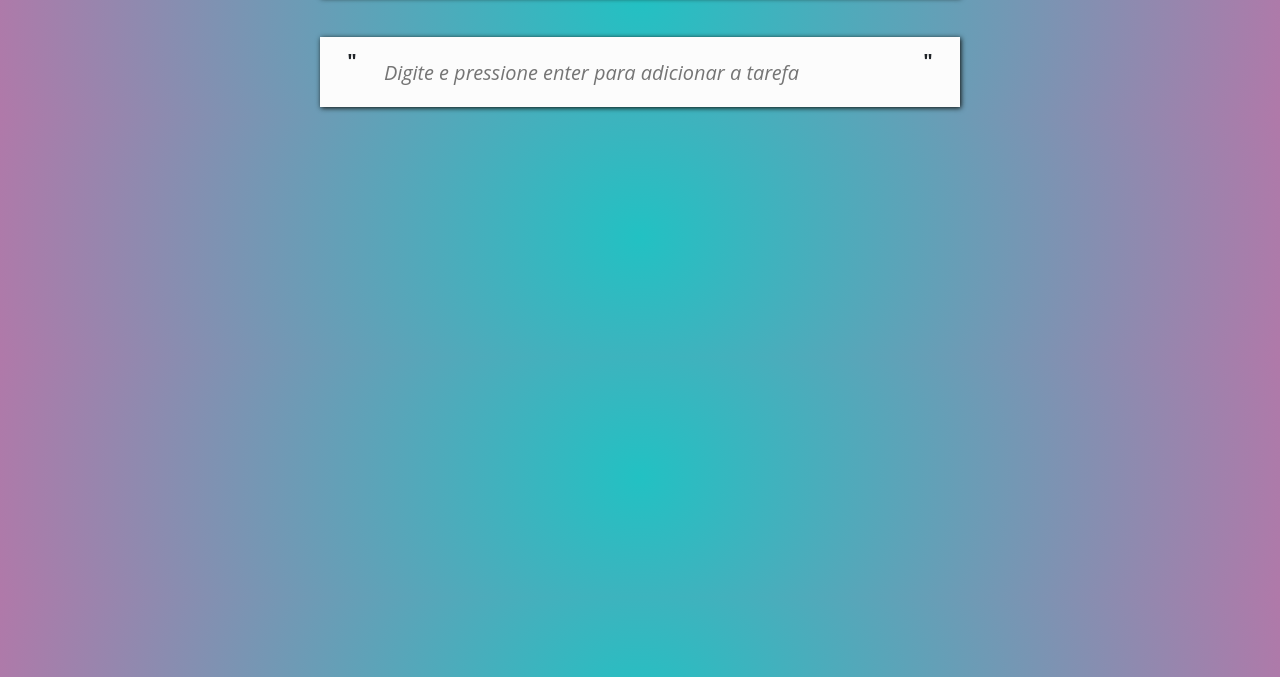
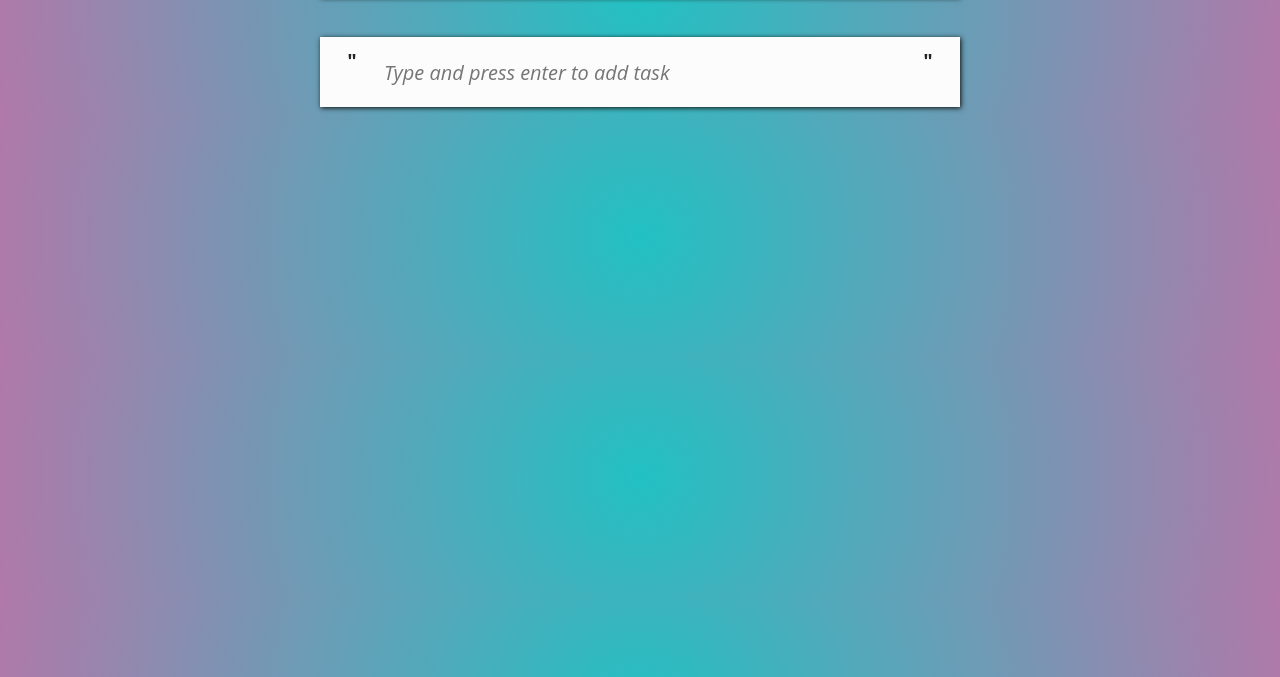
Before and after one commit to joleite66/task-manager, a plain HTML site: page index.html in a window 1280 px wide. Shown: the part 123-800 px from the top of the page. Drawn offline with nearby package versions, Linux system fonts and the light colour scheme.

Commit message:
Update index.html

```diff
--- a/index.html
+++ b/index.html
@@ -23,7 +23,7 @@
 
         <div class="todo__new-item">
             <div>&quot;</div>
-            <input type="text" id="newItem" placeholder="Digite e pressione enter para adicionar a tarefa">
+            <input type="text" id="newItem" placeholder="Type and press enter to add task">
             <div>&quot;</div>
         </div>
     </div>
```
